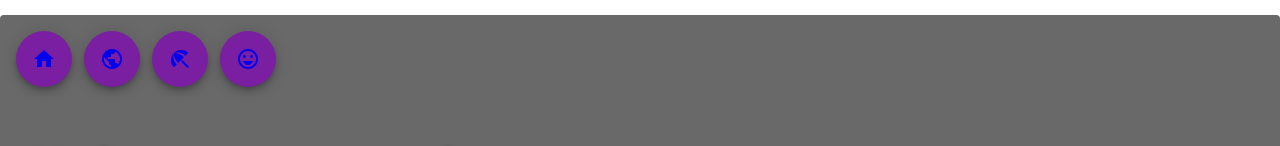
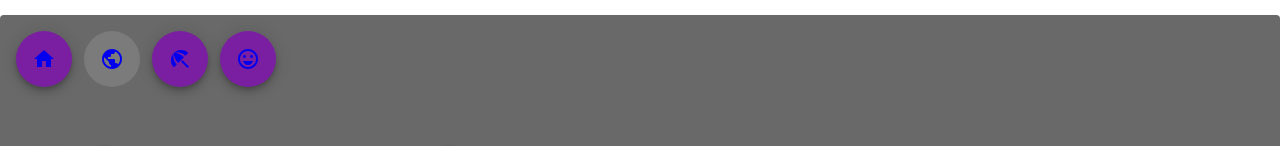
Before and after one commit to nkpetrova/TravelSite, an Angular app in the folder ToDoList.Site/ClientApp/: page /turfirma in a window 1280 px wide. Shown: the top 146 px of the page. Built offline with nearby package versions, Linux system fonts and the light colour scheme; no server answers.

Commit message:
Add files via upload

```diff
--- a/ToDoList.Site/ClientApp/src/app/travell-list/turfirma-list-page/turfirma-list-page.component.html
+++ b/ToDoList.Site/ClientApp/src/app/travell-list/turfirma-list-page/turfirma-list-page.component.html
@@ -5,7 +5,7 @@
           </button>
           &nbsp;
 
-          <button mat-fab color="primary" ><a routerLink="/turfirma">
+          <button mat-fab disabled color="primary" ><a routerLink="/turfirma">
             <mat-icon>public</mat-icon></a>
           </button>
           &nbsp;
```
